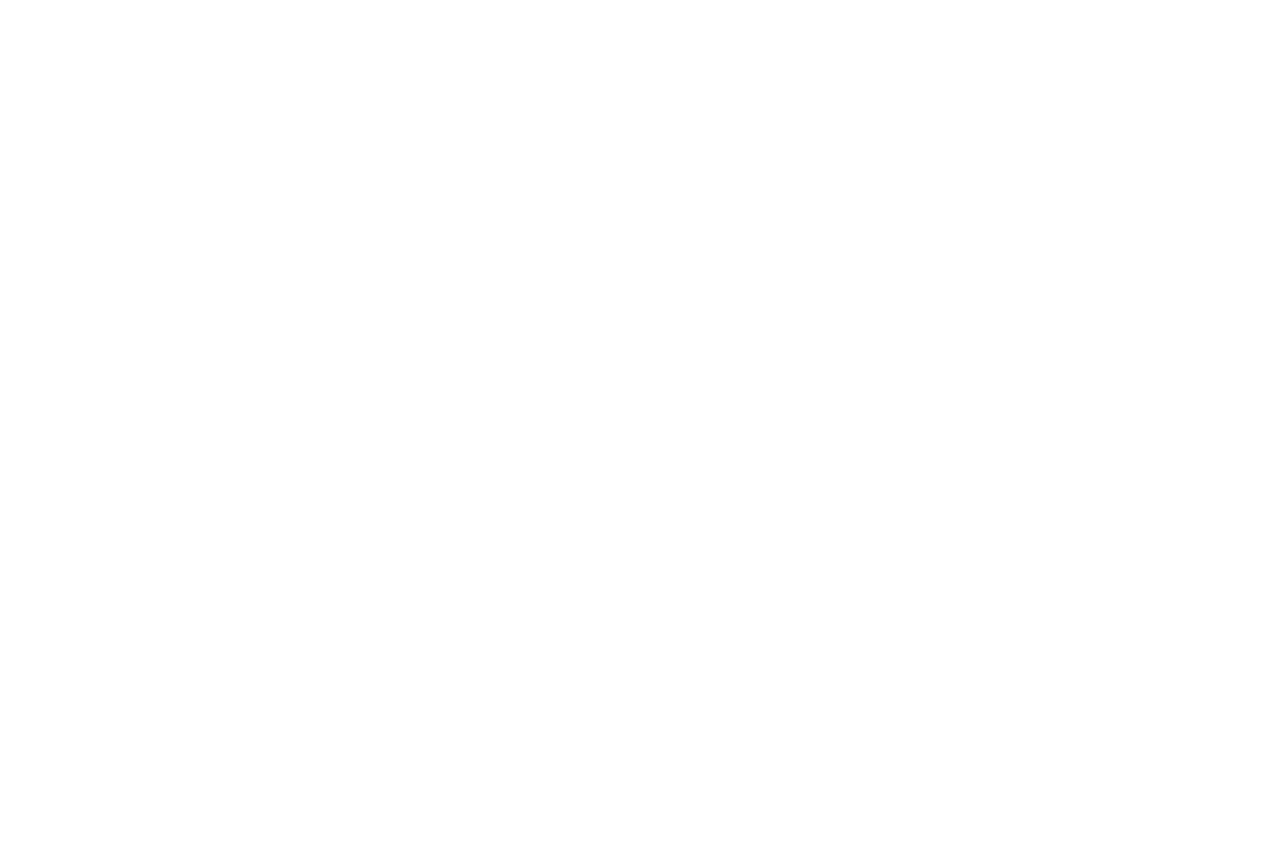
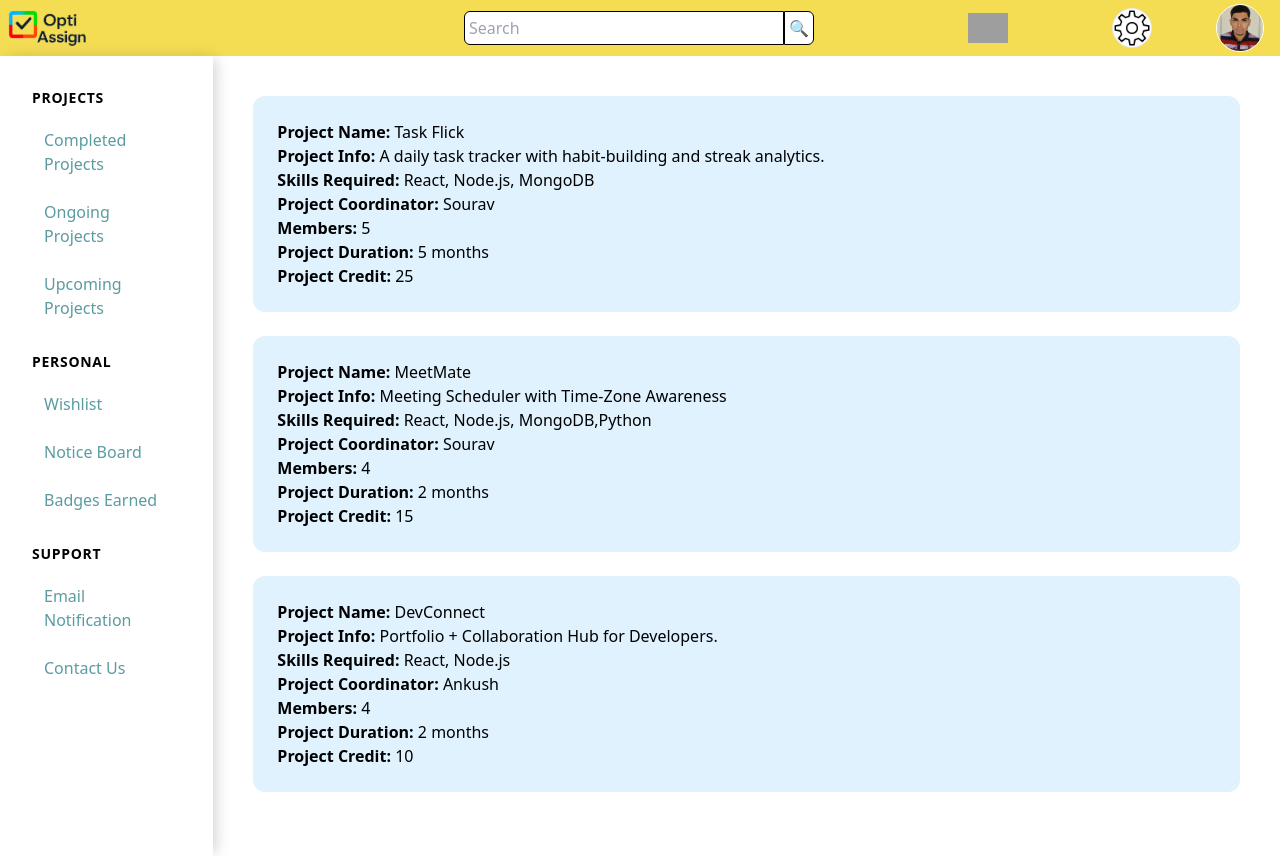
Before and after one commit to Suvragit/Project-Management-System, a React (Create React App) app: page /ongoing in a window 1280 px wide. Before the commit this address had no page. Before the commit the page ends 800 px from the top, so only its background shows below. Built offline with nearby package versions, Linux system fonts and the light colour scheme; grey boxes are pictures that could not be loaded.

Commit message:
Added OngoingPage.js

```diff
--- a/src/App.js
+++ b/src/App.js
@@ -6,6 +6,8 @@ import Head from './Component/Head';
 import SettingsPage from './Component/SettingsPage';
 import MainContainer from './Component/MainContainer';
 import CompletedPage from './Component/CompletedPage';
+import OngoingPage from './Component/OngoingPage';
+import Sidebar from './Component/Sidebar';
 
 
 function App() {
@@ -27,9 +29,20 @@ function App() {
               <SettingsPage />
             </div>
           } />
-          <Route path='/completed' element=<div className="flex flex-col h-full">
+          <Route path='/completed' element={
+            <div className="flex flex-col h-full">
               <CompletedPage />
-            </div> />
+            </div>
+          } />
+          <Route path='/ongoing' element={
+            <div className="flex flex-col h-full">
+              <Head />
+               <div className="flex flex-1">
+                  <Sidebar />
+                  <OngoingPage />
+                </div>
+              </div>
+          } />
         </Routes>
       </BrowserRouter>
     </div>
--- /dev/null
+++ b/src/Component/OngoingPage.js
@@ -0,0 +1,47 @@
+import jsonData from '../Utility/Api.json';
+import React, { useEffect, useState } from 'react';
+
+const OngoingPage=()=>{
+    const[val,setval]=useState([]);
+
+    useEffect(()=>{
+        const employeeId=1
+        const employee = jsonData.Employee.find(emp => emp.id === employeeId);
+
+        if (employee) {
+      const OngoingProject = employee['ongoing project'].map(proj => ({
+        name: proj['Project Name'],
+        info: proj['Project Info'],
+        skills: proj['Skills Required'],
+        coordinator: proj['Project Coordinator'],
+        members: proj['Members'],
+        duration: proj['Project Duration'],
+        credit: proj['Project Credit'],
+      }));
+      setval(OngoingProject);
+    }
+},[])
+
+
+    return(
+            <div className="w-2/3 flex-1 bg-white overflow-y-auto p-10">
+          {val.map((project, index) => (
+            <div
+              key={index}
+              className="bg-sky-100 text-black p-6 rounded-xl mb-6 shadow-md"
+            >
+              <p><strong>Project Name:</strong> {project.name}</p>
+              <p><strong>Project Info:</strong> {project.info}</p>
+              <p><strong>Skills Required:</strong> {project.skills}</p>
+              <p><strong>Project Coordinator:</strong> {project.coordinator}</p>
+              <p><strong>Members:</strong> {project.members}</p>
+              <p><strong>Project Duration:</strong> {project.duration}</p>
+              <p><strong>Project Credit:</strong> {project.credit}</p>
+            </div>
+          ))}
+        </div>
+
+    )
+}
+
+export default OngoingPage;
--- a/src/Component/Sidebar.js
+++ b/src/Component/Sidebar.js
@@ -2,7 +2,7 @@ import SidebarItems from "./SidebarItems";
 
 const Sidebar = () => {
   return (
-    <div className="text-white p-4 overflow-y-auto shadow-[5px_0_15px_-3px_rgba(0,0,0,0.2)] z-20">
+    <div className="w-1/6 text-white p-4 overflow-y-auto shadow-[5px_0_15px_-3px_rgba(0,0,0,0.2)] z-20">
       <SidebarItems />
     </div>
   );
```
Also changed, not shown: src/Utility/Api.json (indentation only).
